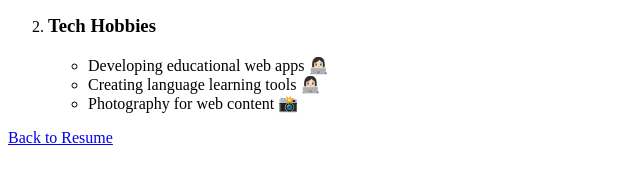
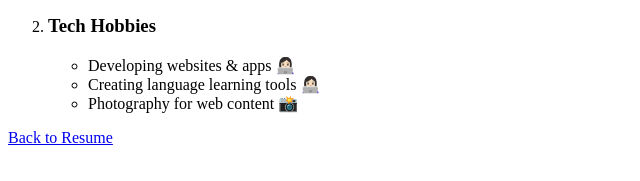
Before and after one commit to YananWu729/Online-resume, a plain HTML site: page hobbies.html in a window 1280 px wide. Shown: the part 275-456 px from the top of the page, 0-640 px from the left. Drawn offline with Linux system fonts and the light colour scheme.

Commit message:
Update hobbies.html

```diff
--- a/hobbies.html
+++ b/hobbies.html
@@ -21,7 +21,7 @@
       <section>
         <li><h3>Tech Hobbies</h3></li>
         <ul>
-          <li>Developing educational web apps 👩🏻‍💻</li>
+          <li>Developing websites & apps 👩🏻‍💻</li>
           <li>Creating language learning tools 👩🏻‍💻</li>
           <li>Photography for web content 📸</li>
         </ul>
```
